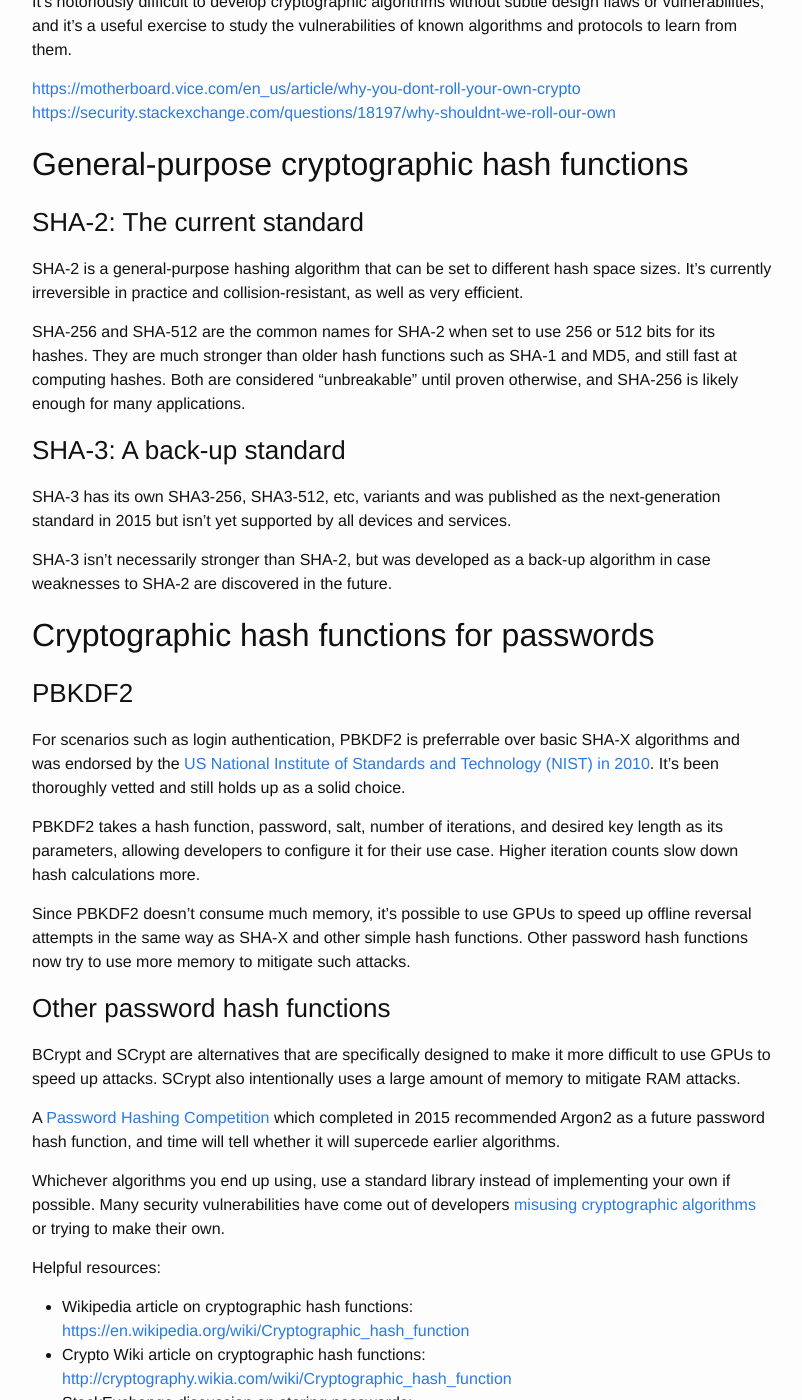
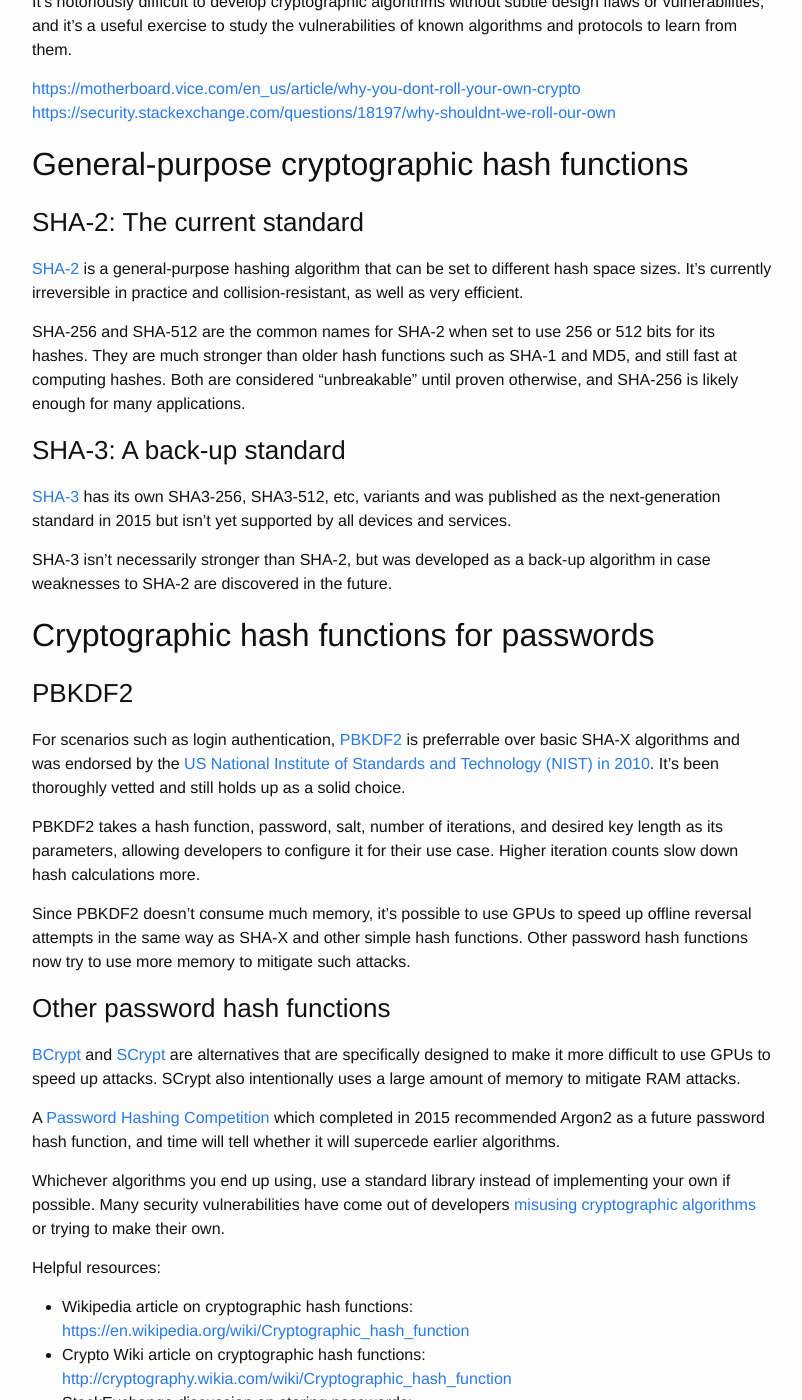
Before and after one commit to msayson/msayson.github.io, a Jekyll site: the page built from _posts/2017-03-07-hash-functions-for-cryptography-vs-lookup.markdown, in a window 1280 px wide and 1400 px high, scrolled down 3015 px. Shown: the whole window, without its empty margins (238-1040 px from the left). Built offline with Jekyll 4.4.1, drawn with Linux system fonts in a browser that asks for light colours; part of the change alters nothing that is shown.

```diff
--- a/_posts/2017-03-07-hash-functions-for-cryptography-vs-lookup.markdown
+++ b/_posts/2017-03-07-hash-functions-for-cryptography-vs-lookup.markdown
@@ -102,26 +102,26 @@ It's notoriously difficult to develop cryptographic algorithms without subtle de
 ## General-purpose cryptographic hash functions
 
 ### SHA-2: The current standard
-SHA-2 is a general-purpose hashing algorithm that can be set to different hash space sizes.  It's currently irreversible in practice and collision-resistant, as well as very efficient.
+[SHA-2](https://en.wikipedia.org/wiki/SHA-2) is a general-purpose hashing algorithm that can be set to different hash space sizes.  It's currently irreversible in practice and collision-resistant, as well as very efficient.
 
 SHA-256 and SHA-512 are the common names for SHA-2 when set to use 256 or 512 bits for its hashes.  They are much stronger than older hash functions such as SHA-1 and MD5, and still fast at computing hashes.  Both are considered "unbreakable" until proven otherwise, and SHA-256 is likely enough for many applications.
 
 ### SHA-3: A back-up standard
-SHA-3 has its own SHA3-256, SHA3-512, etc, variants and was published as the next-generation standard in 2015 but isn't yet supported by all devices and services.
+[SHA-3](https://en.wikipedia.org/wiki/SHA-3) has its own SHA3-256, SHA3-512, etc, variants and was published as the next-generation standard in 2015 but isn't yet supported by all devices and services.
 
 SHA-3 isn't necessarily stronger than SHA-2, but was developed as a back-up algorithm in case weaknesses to SHA-2 are discovered in the future.
 
 ## Cryptographic hash functions for passwords
 
 ### PBKDF2
-For scenarios such as login authentication, PBKDF2 is preferrable over basic SHA-X algorithms and was endorsed by the [US National Institute of Standards and Technology (NIST) in 2010](http://nvlpubs.nist.gov/nistpubs/Legacy/SP/nistspecialpublication800-132.pdf).  It's been thoroughly vetted and still holds up as a solid choice.
+For scenarios such as login authentication, [PBKDF2](https://en.wikipedia.org/wiki/PBKDF2) is preferrable over basic SHA-X algorithms and was endorsed by the [US National Institute of Standards and Technology (NIST) in 2010](http://nvlpubs.nist.gov/nistpubs/Legacy/SP/nistspecialpublication800-132.pdf).  It's been thoroughly vetted and still holds up as a solid choice.
 
 PBKDF2 takes a hash function, password, salt, number of iterations, and desired key length as its parameters, allowing developers to configure it for their use case.  Higher iteration counts slow down hash calculations more.
 
 Since PBKDF2 doesn't consume much memory, it's possible to use GPUs to speed up offline reversal attempts in the same way as SHA-X and other simple hash functions.  Other password hash functions now try to use more memory to mitigate such attacks.
 
 ### Other password hash functions
-BCrypt and SCrypt are alternatives that are specifically designed to make it more difficult to use GPUs to speed up attacks.  SCrypt also intentionally uses a large amount of memory to mitigate RAM attacks.
+[BCrypt](https://en.wikipedia.org/wiki/Bcrypt) and [SCrypt](https://en.wikipedia.org/wiki/Scrypt) are alternatives that are specifically designed to make it more difficult to use GPUs to speed up attacks.  SCrypt also intentionally uses a large amount of memory to mitigate RAM attacks.
 
 A [Password Hashing Competition](https://password-hashing.net/) which completed in 2015 recommended Argon2 as a future password hash function, and time will tell whether it will supercede earlier algorithms.
 
```
